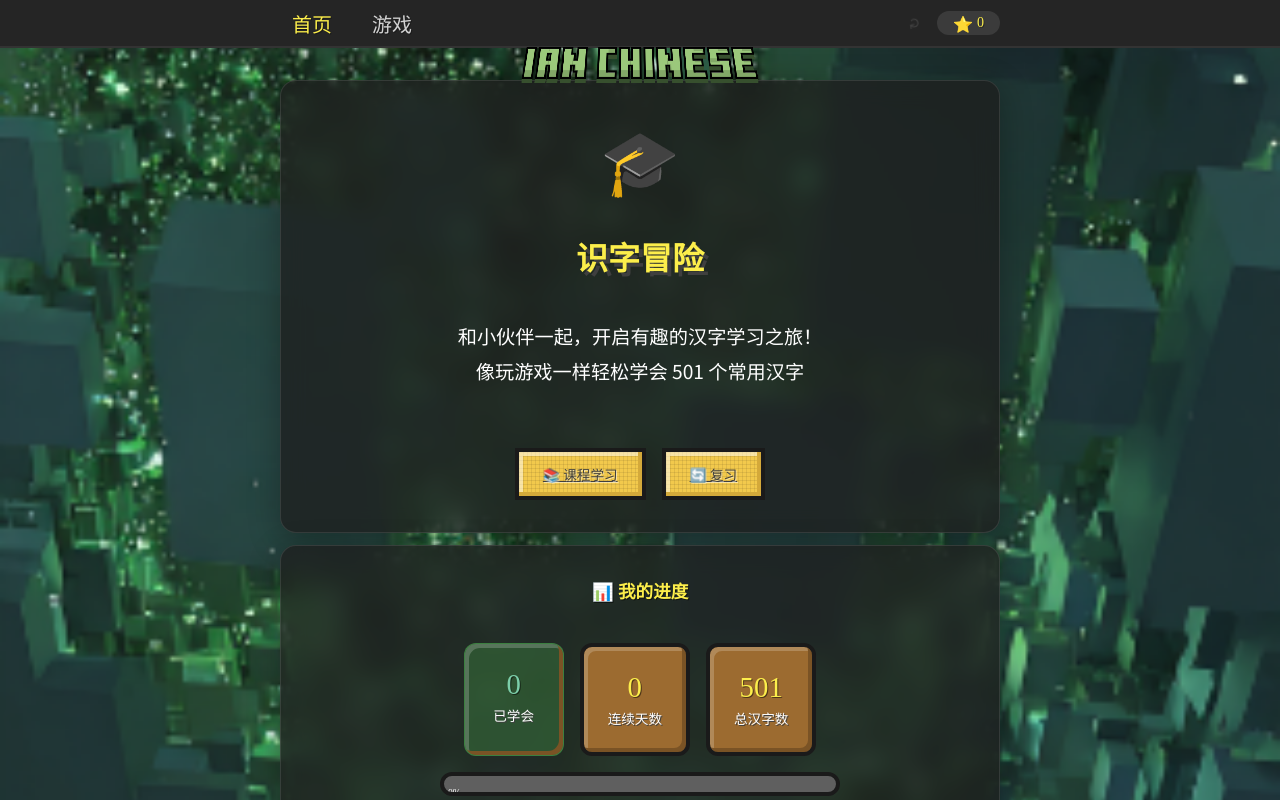
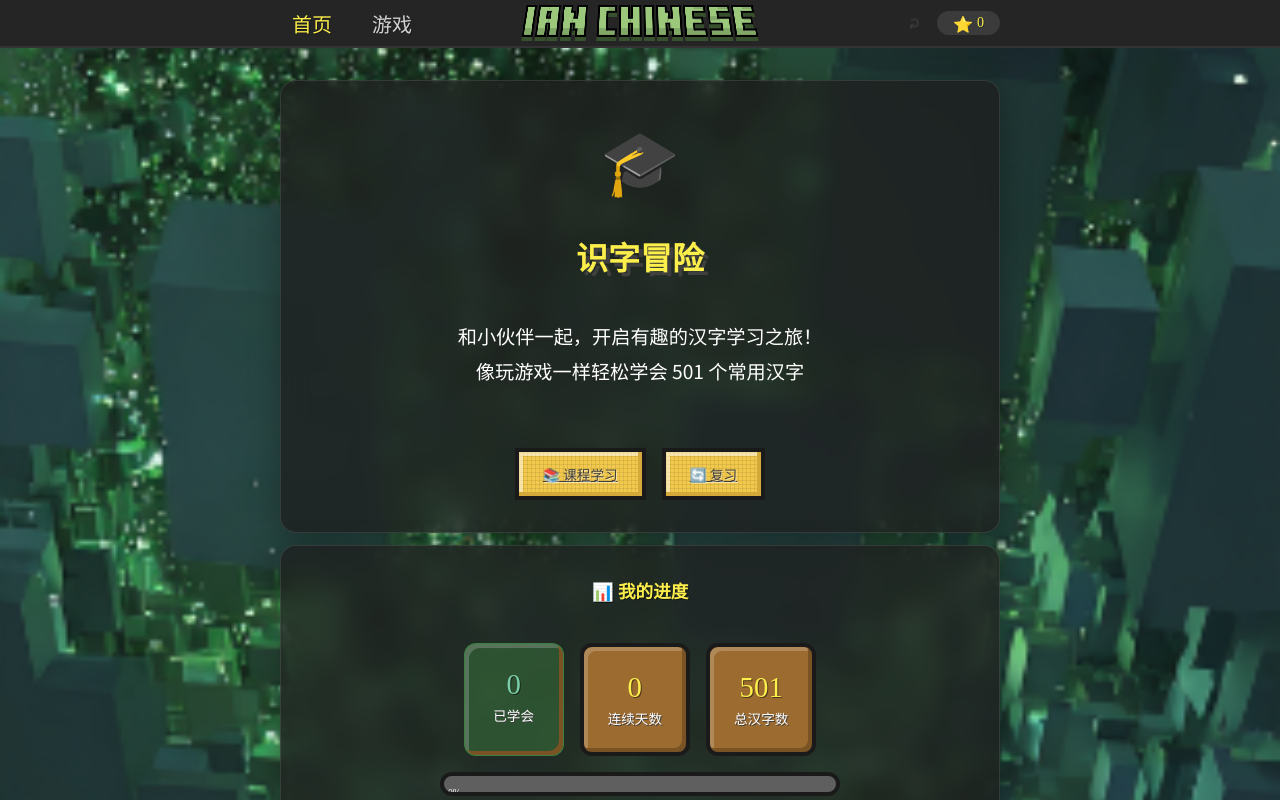
Before and after one commit to hitbastank/chinese-literacy-app, a React (Vite) app: page / in a window 1280 px wide. Shown: the top 800 px of the page. Built offline with nearby package versions, Linux system fonts and the light colour scheme; no server answers; the database is empty; a web font is replaced by a local one.

Commit message:
fix: 修复logo定位，垂直居中于导航栏

```diff
--- a/src/components/Navbar.css
+++ b/src/components/Navbar.css
@@ -32,9 +32,8 @@
 .navbar-logo {
     position: absolute;
     left: 50%;
-    bottom: -12px;
-    /* 伸出导航栏16px */
-    transform: translateX(-50%);
+    top: 50%;
+    transform: translate(-50%, -50%);
     display: flex;
     align-items: center;
     z-index: 10;
```
